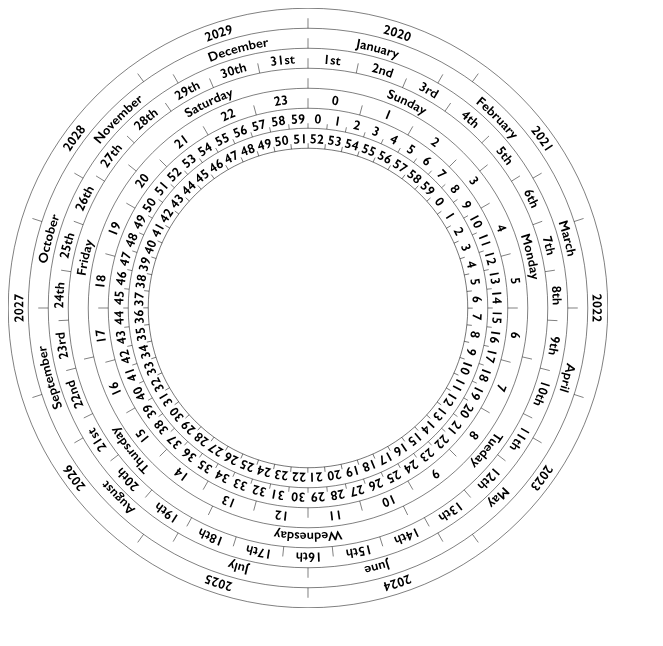
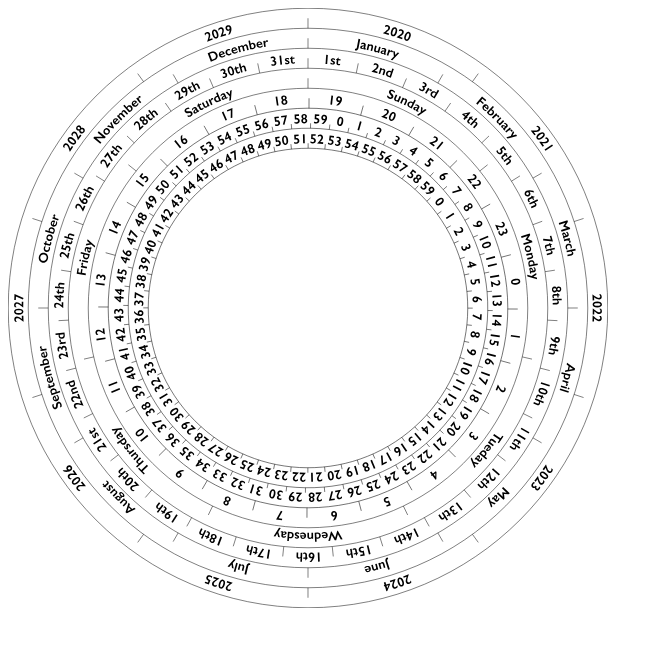
Before and after one commit to mindbrix/concentrichron.com, a plain HTML site: page Designs/test.htm in a window 1280 px wide. Shown: the whole page, without its empty margins (0-663 px from the left). Drawn offline with Linux system fonts and the light colour scheme.

Commit message:
Smooth rotating hours and minutes

```diff
--- a/Designs/test.htm
+++ b/Designs/test.htm
@@ -578,12 +578,16 @@
 <script type="text/javascript">
     function showTime() {
         var d = new Date();
-        var rseconds = (d.getSeconds() + (d.getMilliseconds() / 1000.0)) / 60.0 * -360.0;
+        var fseconds = d.getSeconds() + (d.getMilliseconds() / 1000.0);
+        var fminutes = d.getMinutes() + fseconds / 60.0;
+        var fhours = d.getHours() + fminutes / 60.0;
         var ryear = (d.getFullYear() - 2020) / 10.0 * -360.0;
         document.getElementById('years').setAttribute("transform", "rotate(" + ryear + ",400,300)");
-        document.getElementById('seconds').setAttribute("transform", "rotate(" + rseconds + ",400,300)");
+        document.getElementById('seconds').setAttribute("transform", "rotate(" + fseconds / 60.0 * -360.0 + ",400,300)");
+        document.getElementById('minutes').setAttribute("transform", "rotate(" + fminutes / 60.0 * -360.0 + ",400,300)");
+        document.getElementById('hours').setAttribute("transform", "rotate(" + fhours / 24.0 * -360.0 + ",400,300)");
     }
-                                          setInterval(showTime, 32);
+    setInterval(showTime, 32);
 </script>
 
 </body>
```
